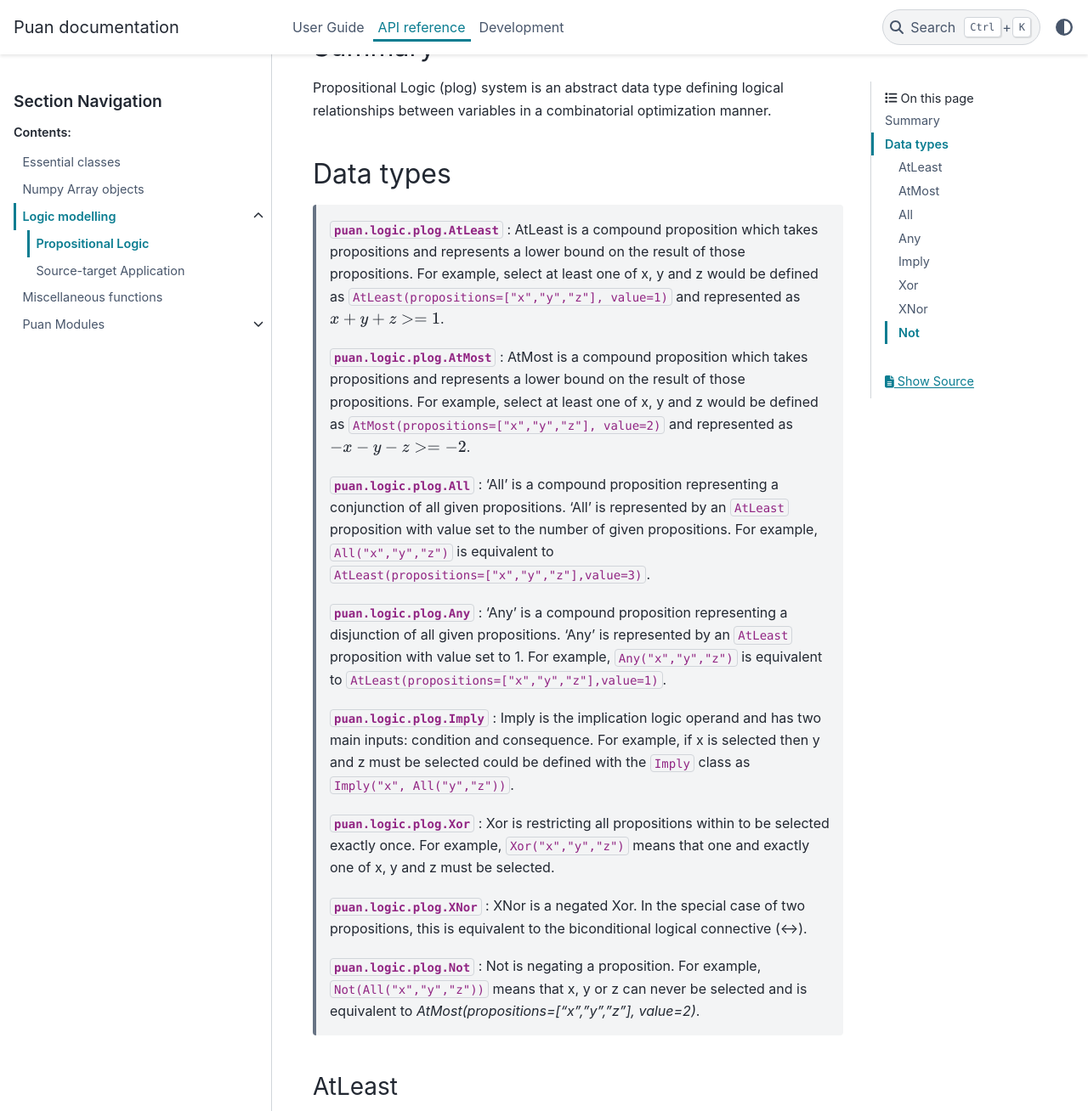
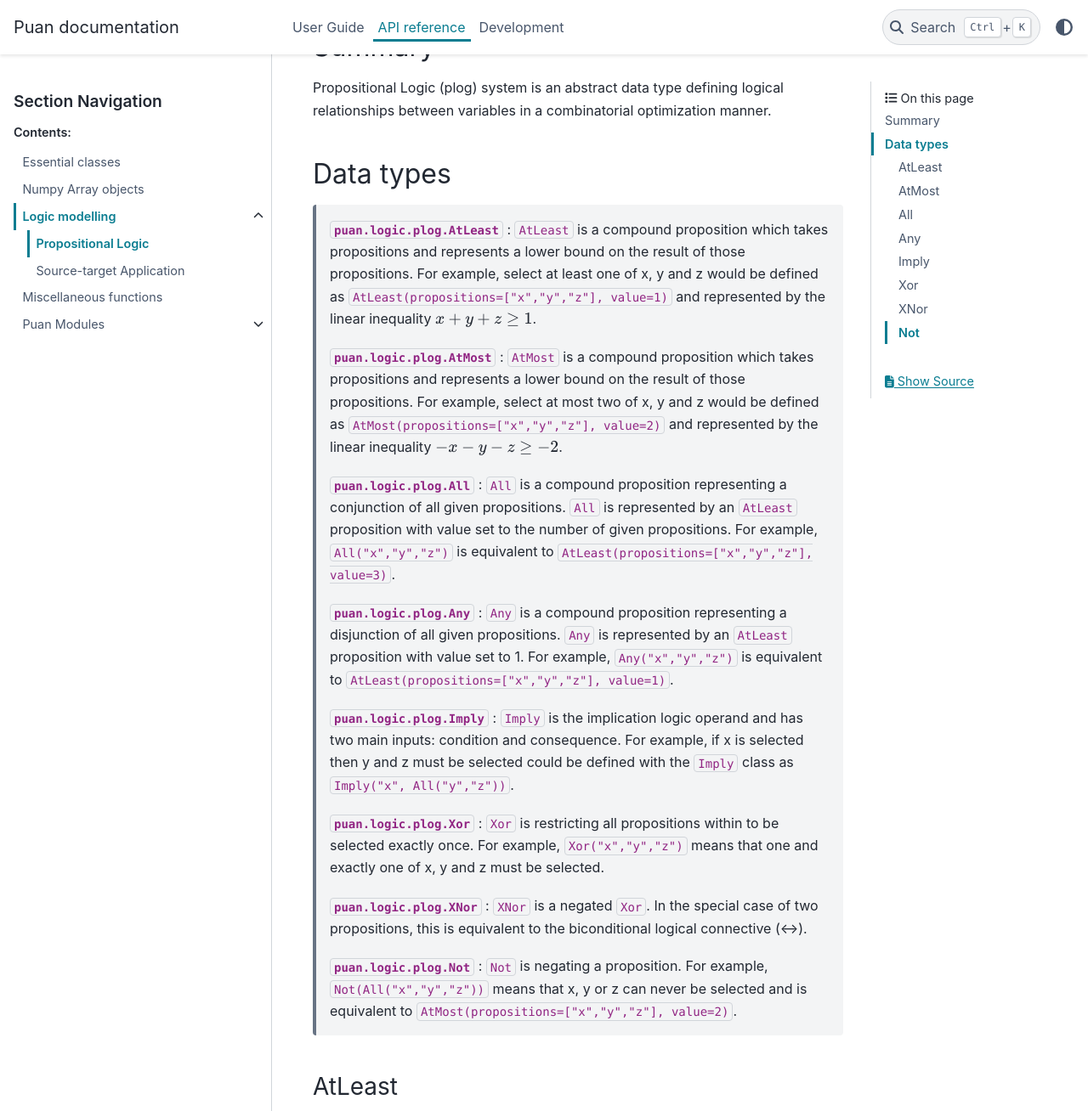
Before and after one commit to ourstudio-se/puan-python, a Sphinx documentation site: the page built from docs/source/reference/puan.logic.plog.rst, in a window 1280 px wide and 1400 px high, scrolled down 200 px, cut to the strip 0-1308 px from the top of the window. Shown: the whole strip at 85% size. Built offline with Sphinx 7.4.7 and the PyData theme 0.15.4, drawn with Linux system fonts in a browser that asks for light colours.

Commit message:
Doc fixes

```diff
--- a/docs/source/reference/puan.logic.plog.rst
+++ b/docs/source/reference/puan.logic.plog.rst
@@ -9,21 +9,21 @@ Propositional Logic (plog) system is an abstract data type defining logical rela
 Data types
 ----------
 
-   :class:`puan.logic.plog.AtLeast` : AtLeast is a compound proposition which takes propositions and represents a lower bound on the result of those propositions. For example, select at least one of x, y and z would be defined as ``AtLeast(propositions=["x","y","z"], value=1)`` and represented as :math:`x+y+z >= 1`.
+   :class:`puan.logic.plog.AtLeast` : ``AtLeast`` is a compound proposition which takes propositions and represents a lower bound on the result of those propositions. For example, select at least one of x, y and z would be defined as ``AtLeast(propositions=["x","y","z"], value=1)`` and represented by the linear inequality :math:`x+y+z \ge 1`.
 
-   :class:`puan.logic.plog.AtMost` : AtMost is a compound proposition which takes propositions and represents a lower bound on the result of those propositions. For example, select at least one of x, y and z would be defined as ``AtMost(propositions=["x","y","z"], value=2)`` and represented as :math:`-x-y-z >= -2`.
+   :class:`puan.logic.plog.AtMost` : ``AtMost`` is a compound proposition which takes propositions and represents a lower bound on the result of those propositions. For example, select at most two of x, y and z would be defined as ``AtMost(propositions=["x","y","z"], value=2)`` and represented by the linear inequality :math:`-x-y-z \ge -2`.
 
-   :class:`puan.logic.plog.All` : 'All' is a compound proposition representing a conjunction of all given propositions. 'All' is represented by an ``AtLeast`` proposition with value set to the number of given propositions. For example, ``All("x","y","z")`` is equivalent to ``AtLeast(propositions=["x","y","z"],value=3)``.
+   :class:`puan.logic.plog.All` : ``All`` is a compound proposition representing a conjunction of all given propositions. ``All`` is represented by an ``AtLeast`` proposition with value set to the number of given propositions. For example, ``All("x","y","z")`` is equivalent to ``AtLeast(propositions=["x","y","z"], value=3)``.
 
-   :class:`puan.logic.plog.Any` : 'Any' is a compound proposition representing a disjunction of all given propositions. 'Any' is represented by an ``AtLeast`` proposition with value set to 1. For example, ``Any("x","y","z")`` is equivalent to ``AtLeast(propositions=["x","y","z"],value=1)``.
+   :class:`puan.logic.plog.Any` : ``Any`` is a compound proposition representing a disjunction of all given propositions. ``Any`` is represented by an ``AtLeast`` proposition with value set to 1. For example, ``Any("x","y","z")`` is equivalent to ``AtLeast(propositions=["x","y","z"], value=1)``.
 
-   :class:`puan.logic.plog.Imply` : Imply is the implication logic operand and has two main inputs: condition and consequence. For example, if x is selected then y and z must be selected could be defined with the ``Imply`` class as ``Imply("x", All("y","z"))``.
+   :class:`puan.logic.plog.Imply` : ``Imply`` is the implication logic operand and has two main inputs: condition and consequence. For example, if x is selected then y and z must be selected could be defined with the ``Imply`` class as ``Imply("x", All("y","z"))``.
 
-   :class:`puan.logic.plog.Xor` : Xor is restricting all propositions within to be selected exactly once. For example, ``Xor("x","y","z")`` means that one and exactly one of x, y and z must be selected.
+   :class:`puan.logic.plog.Xor` : ``Xor`` is restricting all propositions within to be selected exactly once. For example, ``Xor("x","y","z")`` means that one and exactly one of x, y and z must be selected.
 
-   :class:`puan.logic.plog.XNor` : XNor is a negated Xor. In the special case of two propositions, this is equivalent to the biconditional logical connective (<->).
+   :class:`puan.logic.plog.XNor` : ``XNor`` is a negated ``Xor``. In the special case of two propositions, this is equivalent to the biconditional logical connective (<->).
 
-   :class:`puan.logic.plog.Not` : Not is negating a proposition. For example, ``Not(All("x","y","z"))`` means that x, y or z can never be selected and is equivalent to `AtMost(propositions=["x","y","z"], value=2)`.
+   :class:`puan.logic.plog.Not` : ``Not`` is negating a proposition. For example, ``Not(All("x","y","z"))`` means that x, y or z can never be selected and is equivalent to ``AtMost(propositions=["x","y","z"], value=2)``.
 
 
 .. currentmodule:: puan.logic.plog
```
Also changed, not shown: 1 other file.
